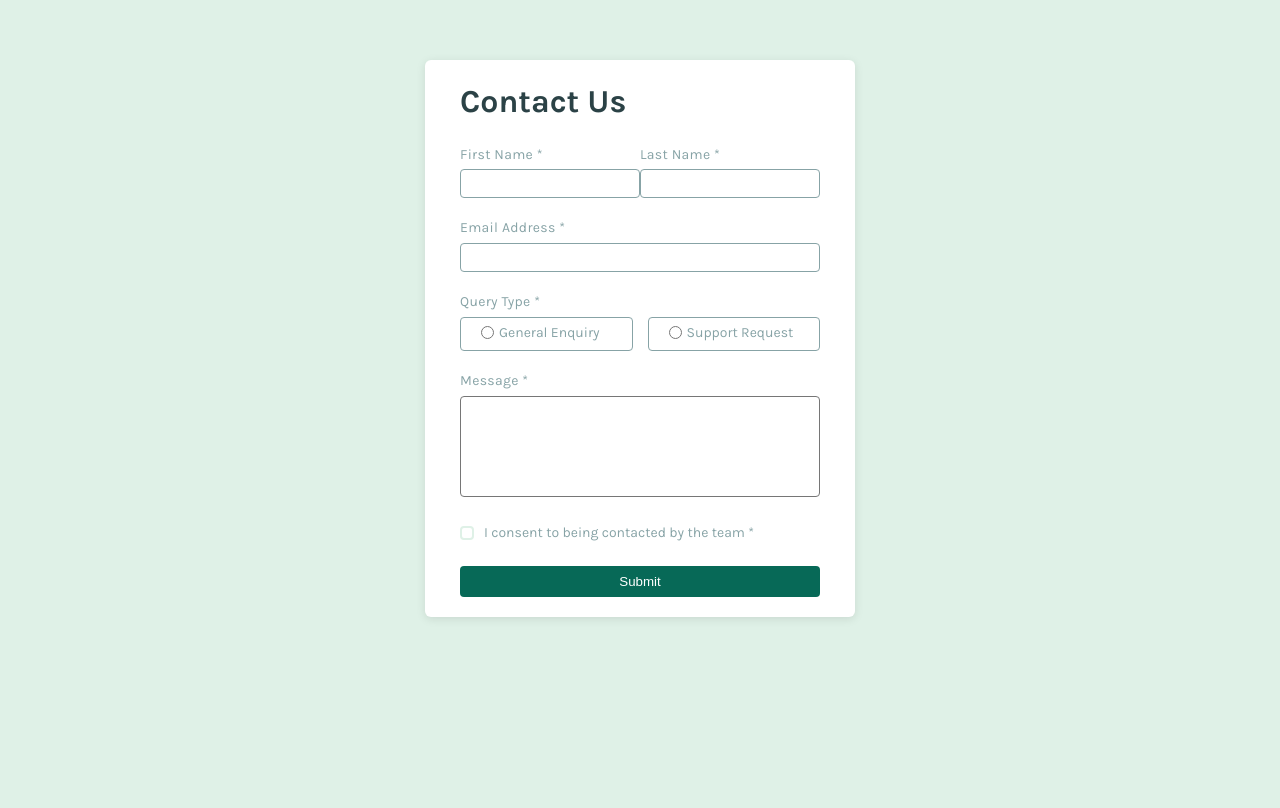
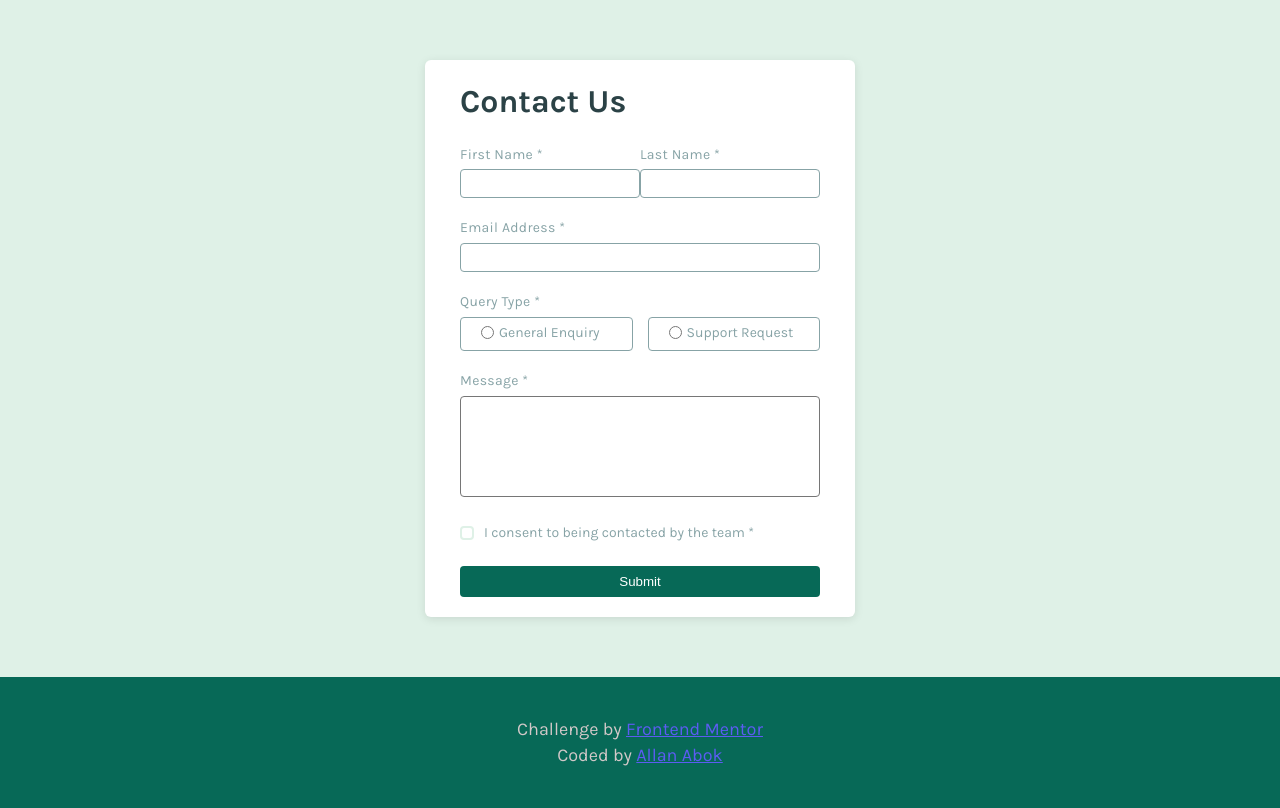
Before and after one commit to abok-cymk/contact-form-main, a plain HTML site: page index.html in a window 1280 px wide. Drawn offline with Linux system fonts and the light colour scheme.

Commit message:
added the attribution

```diff
--- a/index.html
+++ b/index.html
@@ -87,7 +87,7 @@
             <label for="consent" class="custom-checkbox">
               <input type="checkbox" name="consent" id="consent" />
               <svg
-              class="checkbox-svg"
+                class="checkbox-svg"
                 xmlns="http://www.w3.org/2000/svg"
                 width="18"
                 height="18"
@@ -118,10 +118,15 @@
       </form>
     </div>
 
-    <!-- <div class="attribution">
-    Challenge by <a href="https://www.frontendmentor.io?ref=challenge">Frontend Mentor</a>.
-    Coded by <a href="#">Your Name Here</a>.
-  </div> -->
+    <footer class="coded-by">
+      <div class="attribution">
+        Challenge by
+        <a href="https://www.frontendmentor.io?ref=challenge">Frontend Mentor</a
+        > <br> Coded by
+        <a href="https://github.com/abok-cymk/contact-form-main/">Allan Abok</a
+        >
+      </div>
+    </footer>
     <script src="/js/main.js"></script>
   </body>
 </html>
--- a/styles/styles.css
+++ b/styles/styles.css
@@ -36,6 +36,7 @@ body {
     background-color: var(--green-200);
     line-height: 1.4;
     display: flex;
+    flex-direction: column;
     justify-content: center;
     align-items: center;
     position: relative;
@@ -245,3 +246,27 @@ button {
     }
 
 }
+
+.coded-by {
+    width: 100%;
+    place-items: center;
+    background-color: var(--green-600);
+    color: rgb(210, 200, 200);
+    font-size: 18px;
+    padding: 40px;
+}
+
+.attribution {
+    text-align: center;
+}
+
+.attribution a {
+    color: rgb(92, 92, 242);
+
+}
+
+.attribution a:is(:hover, :focus-visible) {
+    color: rgb(142, 7, 238);
+    text-decoration: none;
+
+}
```
